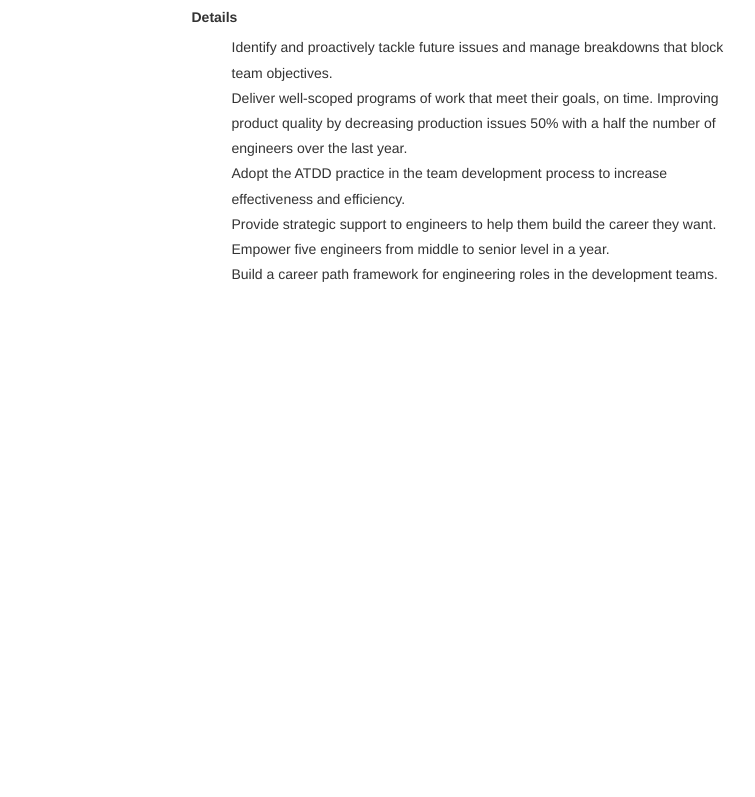
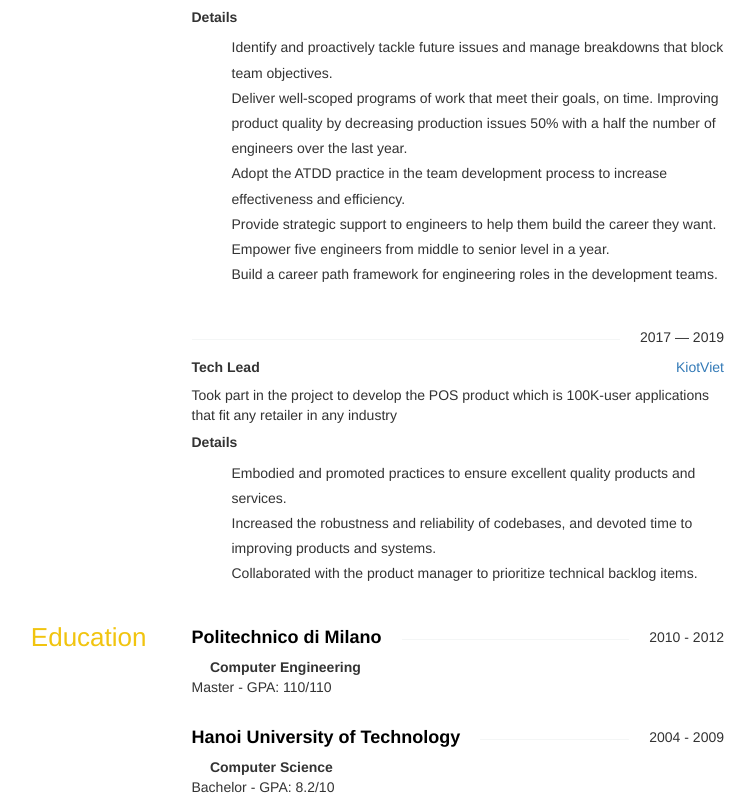
Before and after one commit to thienkq/nextjs-resume, a Next.js app: page / in a window 1280 px wide. Shown: the part 627-1424 px from the top of the page, without its empty margins (276-1031 px from the left). Before the commit the page ends 924 px from the top, so only its background shows below. Built offline with nearby package versions, Linux system fonts and the light colour scheme; some icons are missing.

Commit message:
restructure

```diff
--- /dev/null
+++ b/components/ContactSection.js
@@ -0,0 +1,35 @@
+const ContactSection = ({ basics }) => (
+	<section id="contact" class="row">
+		<aside class="col-sm-3">
+			<h3>Contact</h3>
+		</aside>
+		<div class="col-sm-9">
+			<div class="row">
+				<div class="col-sm-6">
+					<strong>Email</strong>
+					<div class="email">{basics.email}</div>
+				</div>
+				<div class="col-sm-6">
+					<strong>Phone</strong>
+					<div class="phone">
+						<div class="phone">{basics.phone}</div>
+					</div>
+				</div>
+				<div class="col-sm-6">
+					<strong>Location</strong>
+					<div class="phone">
+						<div class="phone">{basics.location.city}</div>
+					</div>
+				</div>
+				<div class="col-sm-6">
+					<strong>Website</strong>
+					<div class="website">
+						<a href="">{basics.url}</a>
+					</div>
+				</div>
+			</div>
+		</div>
+	</section>
+);
+
+export default ContactSection;
--- /dev/null
+++ b/components/EducationSection.js
@@ -0,0 +1,31 @@
+import styles from '../styles/education.module.css'
+
+const EducationSection = ({eduList}) => (
+	<section id="education" class="row">
+		<aside class="col-sm-3">
+			<h3>Education</h3>
+		</aside>
+		<div class="col-sm-9">
+			<div class="row">
+            {eduList.map((edu) => (
+                <div class="col-sm-12">
+				<h4 class="strike-through">
+					<span>{edu.institution}</span>
+					<span class="date">
+						{edu.startDate} - {edu.endDate}
+					</span>
+				</h4>
+				<div className={styles.educationArea}>
+					{edu.area}
+				</div>
+				<div className={styles.educationStudyStyle}>
+					{edu.studyType} - GPA: {edu.score}
+				</div>
+			</div>
+            ))}
+			</div>
+		</div>
+	</section>
+);
+
+export default EducationSection;
--- /dev/null
+++ b/components/Header.js
@@ -0,0 +1,14 @@
+const Header = ({ basics }) => (
+	<header id="header">
+		<div class="container">
+			<div class="row">
+				<div class="col-sm-9 col-sm-push-3">
+					<h1>{basics.name}</h1>
+					<h2>{basics.label}</h2>
+				</div>
+			</div>
+		</div>
+	</header>
+);
+
+export default Header;
--- /dev/null
+++ b/components/Summary.js
@@ -0,0 +1,12 @@
+const SummarySection = ({ basics }) => (
+	<section id="about" class="row">
+		<aside class="col-sm-3">
+			<h3>About</h3>
+		</aside>
+		<div class="col-sm-9">
+			<p>{basics.summary}</p>
+		</div>
+	</section>
+);
+
+export default SummarySection;
--- a/pages/index.js
+++ b/pages/index.js
@@ -1,53 +1,17 @@
 import Head from 'next/head';
 import WorkSection from '../components/WorkSection';
+import EducationSection from '../components/EducationSection';
+import Header from '../components/Header';
+import ContactSection from '../components/ContactSection';
+import SummarySection from '../components/Summary';
+import resumeData from '../public/data.json'
 
 export default function Home() {
-	const resumeData = {
-		basics: {
-			name: 'Kieu Quang Thien',
-			label: 'Engineering Things',
-			image: '',
-			email: 'thienkq@gmail.com',
-			phone: '0934.433.505',
-			url: 'https://www.linkedin.com/in/thien-kieu-quang-22860534/',
-			location: {
-				address: '',
-				city: 'Hanoi',
-				countryCode: 'VN',
-			},
-			summary:
-				'My objective is to lead engineers and technical leaders to perform at their highest levels, by inspiring vision, developing a culture that makes everyone want to work together, serving and empowering every team member.',
-			profiles: [
-				{
-					network: 'Linkedin',
-					username: 'thienkq',
-					url: 'https://www.linkedin.com/in/thien-kieu-quang-22860534/',
-				},
-			],
-		},
-		work: [
-			{
-				name: 'KiotViet',
-				position: 'Engineering Manager',
-				url: 'https://company.com',
-				startDate: '2019',
-				endDate: '2022',
-				summary: `Lead a cross-functional team of 30-40 members, including the tech leaders that are responsible for technical solutions in the team.
-        `,
-				highlights: [
-					'Identify and proactively tackle future issues and manage breakdowns that block team objectives.',
-					'Deliver well-scoped programs of work that meet their goals, on time. Improving product quality by decreasing production issues 50% with a half the number of engineers over the last year.',
-					'Adopt the ATDD practice in the team development process to increase effectiveness and efficiency.',
-					'Provide strategic support to engineers to help them build the career they want. Empower five engineers from middle to senior level in a year.',
-					'Build a career path framework for engineering roles in the development teams.',
-				],
-			},
-		],
-	};
+
 	return (
 		<>
 			<Head>
-				<title>Resume</title>
+				<title>ThienKQ Resume</title>
 				<link rel="icon" href="/favicon.ico" />
 				<link
 					rel="stylesheet"
@@ -55,60 +19,24 @@ export default function Home() {
 				></link>
         <link rel="stylesheet" href="https://cdnjs.cloudflare.com/ajax/libs/octicons/2.0.2/octicons.min.css"></link>
 			</Head>
+
 			<body>
-				<header id="header">
-					<div class="container">
-						<div class="row">
-							<div class="col-sm-9 col-sm-push-3">
-								<h1>{resumeData.basics.name}</h1>
-								<h2>{resumeData.basics.label}</h2>
-							</div>
-						</div>
-					</div>
-				</header>
+				<Header basics={resumeData.basics}/>
 				<div id="content" class="container">
-					<section id="contact" class="row">
-						<aside class="col-sm-3">
-							<h3>Contact</h3>
-						</aside>
-						<div class="col-sm-9">
-							<div class="row">
-								<div class="col-sm-6">
-									<strong>Email</strong>
-									<div class="email">{resumeData.basics.email}</div>
-								</div>
-								<div class="col-sm-6">
-									<strong>Phone</strong>
-									<div class="phone">
-										<div class="phone">{resumeData.basics.phone}</div>
-									</div>
-								</div>
-								<div class="col-sm-6">
-									<strong>Location</strong>
-									<div class="phone">
-										<div class="phone">{resumeData.basics.location.city}</div>
-									</div>
-								</div>
-								<div class="col-sm-6">
-									<strong>Website</strong>
-									<div class="website">
-										<a href="">{resumeData.basics.url}</a>
-									</div>
-								</div>
-							</div>
-						</div>
-					</section>
-					<section id="about" class="row">
-						<aside class="col-sm-3">
-							<h3>About</h3>
-						</aside>
-						<div class="col-sm-9">
-							<p>{resumeData.basics.summary}</p>
-						</div>
-					</section>
+					<ContactSection basics={resumeData.basics}/>
+					<SummarySection basics={resumeData.basics}/>
 					<WorkSection workList = {resumeData.work}/>
+          <EducationSection eduList = {resumeData.education}/>
 				</div>
 			</body>
 		</>
 	);
 }
+
+export async function getStaticProps() {
+  return {
+    props: {
+      resumeData: resumeData,
+    },
+  };
+}
--- /dev/null
+++ b/public/data.json
@@ -0,0 +1,77 @@
+{
+	"basics": {
+		"name": "Kieu Quang Thien",
+		"label": "Engineering Things",
+		"image": "",
+		"email": "thienkq@gmail.com",
+		"phone": "0934.433.505",
+		"url": "https://www.linkedin.com/in/thien-kieu-quang-22860534/",
+		"location": {
+			"address": "",
+			"city": "Hanoi",
+			"countryCode": "VN"
+		},
+		"summary": "My objective is to lead engineers and technical leaders to perform at their highest levels, by inspiring vision, developing a culture that makes everyone want to work together, serving and empowering every team member.",
+		"profiles": [
+			{
+				"network": "Linkedin",
+				"username": "thienkq",
+				"url": "https://www.linkedin.com/in/thien-kieu-quang-22860534/"
+			}
+		]
+	},
+	"work": [
+		{
+			"name": "KiotViet",
+			"position": "Engineering Manager",
+			"url": "https://company.com",
+			"startDate": "2019",
+			"endDate": "2022",
+			"summary": "Lead a cross-functional team of 30-40 members, including the tech leaders that are responsible for technical solutions in the team."
+            ,
+			"highlights": [
+				"Identify and proactively tackle future issues and manage breakdowns that block team objectives.",
+				"Deliver well-scoped programs of work that meet their goals, on time. Improving product quality by decreasing production issues 50% with a half the number of engineers over the last year.",
+				"Adopt the ATDD practice in the team development process to increase effectiveness and efficiency.",
+				"Provide strategic support to engineers to help them build the career they want. Empower five engineers from middle to senior level in a year.",
+				"Build a career path framework for engineering roles in the development teams."
+			]
+		},
+        {
+			"name": "KiotViet",
+			"position": "Tech Lead",
+			"url": "https://company.com",
+			"startDate": "2017",
+			"endDate": "2019",
+			"summary": "Took part in the project to develop the POS product which is 100K-user applications that fit any retailer in any industry"
+            ,
+			"highlights": [
+				"Embodied and promoted practices to ensure excellent quality products and services.",
+				"Increased the robustness and reliability of codebases, and devoted time to improving products and systems.",
+				"Collaborated with the product manager to prioritize technical backlog items."
+			]
+		}
+	],
+	"education": [
+		{
+			"institution": "Politechnico di Milano",
+			"url": "",
+			"area": "Computer Engineering",
+			"studyType": "Master",
+			"startDate": "2010",
+			"endDate": "2012",
+			"score": "110/110",
+			"courses": ["DB1101 - Basic SQL"]
+		},
+		{
+			"institution": "Hanoi University of Technology",
+			"url": "",
+			"area": "Computer Science",
+			"studyType": "Bachelor",
+			"startDate": "2004",
+			"endDate": "2009",
+			"score": "8.2/10",
+			"courses": ["DB1101 - Basic SQL"]
+		}
+	]
+}
--- /dev/null
+++ b/styles/education.module.css
@@ -0,0 +1,11 @@
+.educationArea {
+	font-weight: bold;
+}
+.educationArea:before {
+	content: '\f0d7';
+	font: 16px Octicons;
+	margin-right: 6px;
+}
+.educationStudyType {
+	margin-left: 25px;
+}
--- a/styles/global.css
+++ b/styles/global.css
@@ -94,24 +94,6 @@ h4 span:first-child {
 	font-weight: bold;
 	margin-bottom: 8px;
 }
-#education .area {
-	font-weight: bold;
-}
-#education .area:before {
-	content: '\f0d7';
-	font: 16px Octicons;
-	margin-right: 6px;
-}
-#education .studyType {
-	margin-left: 25px;
-}
-#awards .summary,
-#publications .summary {
-	margin-top: 8px;
-}
-#publications .website a:before {
-	content: attr(href);
-}
 
 @media (min-width: 480px) {
 	.strike-through {
```
